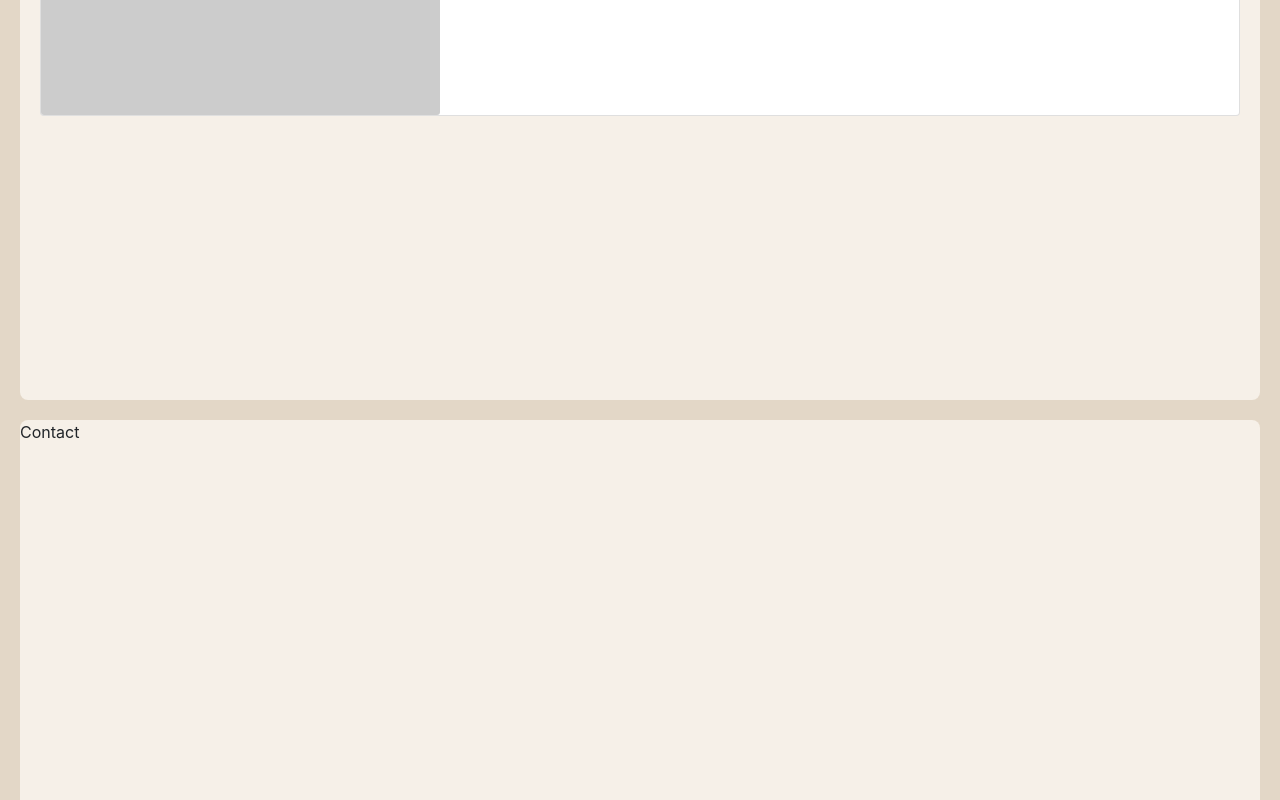
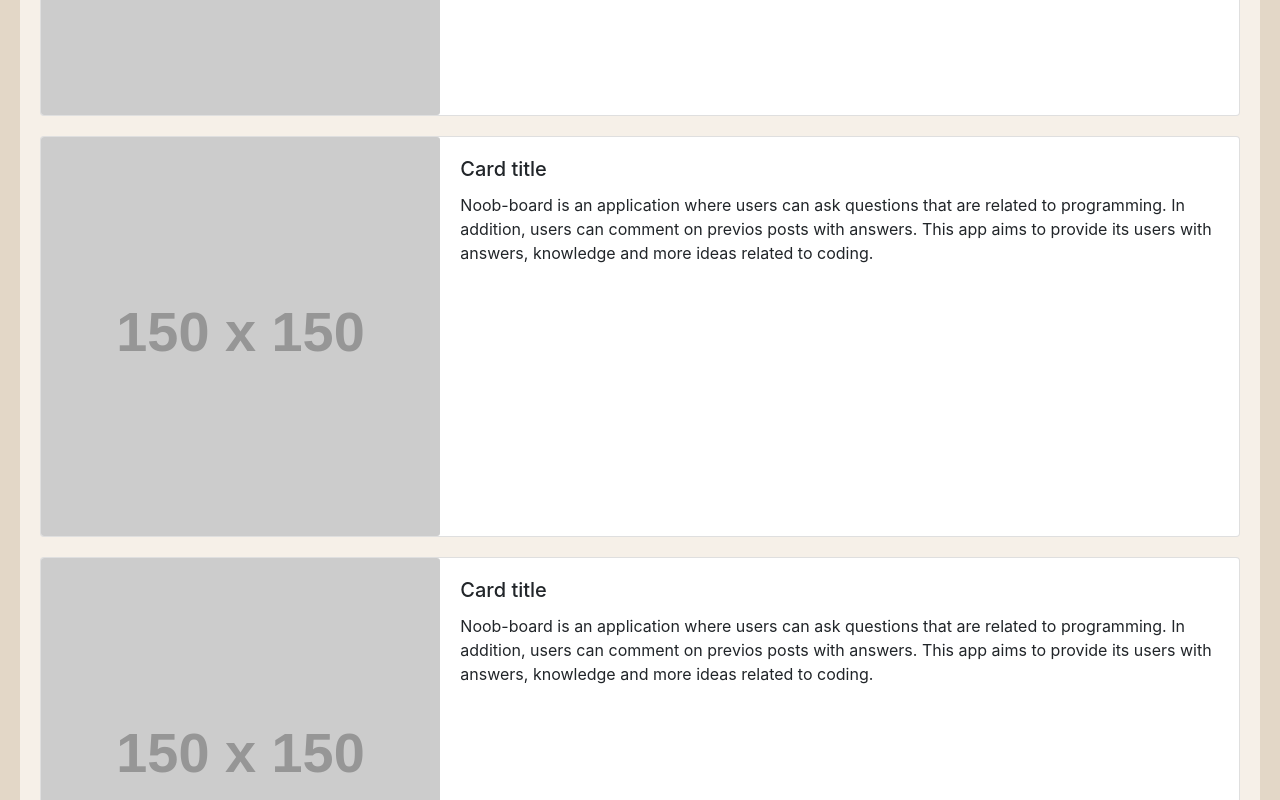
Before and after one commit to dvadz/portfolio, a React (Create React App) app: page / in a window 1280 px wide. Shown: the part 1220-2020 px from the top of the page. Built offline with nearby package versions, Linux system fonts and the light colour scheme.

Commit message:
removed Portfolio fixed height, added two more placeholder cards

```diff
--- a/src/components/Portfolio.css
+++ b/src/components/Portfolio.css
@@ -1,5 +1,4 @@
 .portfolio {
-  height: 100vh;
   display: flex;
 
   margin: 20px;
--- a/src/components/Portfolio.js
+++ b/src/components/Portfolio.js
@@ -25,6 +25,44 @@ const Portfolio = () => {
             </div>
           </div>
         </div>
+
+        <div className='card mb-3'>
+          <div className='row no-gutters'>
+            <div className='col-md-4'>
+              <img src='https://via.placeholder.com/150' className='card-img' alt='project' />
+            </div>
+            <div className='col-md-8'>
+              <div className='card-body'>
+                <h5 className='card-title'>Card title</h5>
+                <p className='card-text'>
+                  Noob-board is an application where users can ask questions that are related to
+                  programming. In addition, users can comment on previos posts with answers. This
+                  app aims to provide its users with answers, knowledge and more ideas related to
+                  coding.
+                </p>
+              </div>
+            </div>
+          </div>
+        </div>
+
+        <div className='card mb-3'>
+          <div className='row no-gutters'>
+            <div className='col-md-4'>
+              <img src='https://via.placeholder.com/150' className='card-img' alt='project' />
+            </div>
+            <div className='col-md-8'>
+              <div className='card-body'>
+                <h5 className='card-title'>Card title</h5>
+                <p className='card-text'>
+                  Noob-board is an application where users can ask questions that are related to
+                  programming. In addition, users can comment on previos posts with answers. This
+                  app aims to provide its users with answers, knowledge and more ideas related to
+                  coding.
+                </p>
+              </div>
+            </div>
+          </div>
+        </div>
       </div>
     </div>
   );
```
